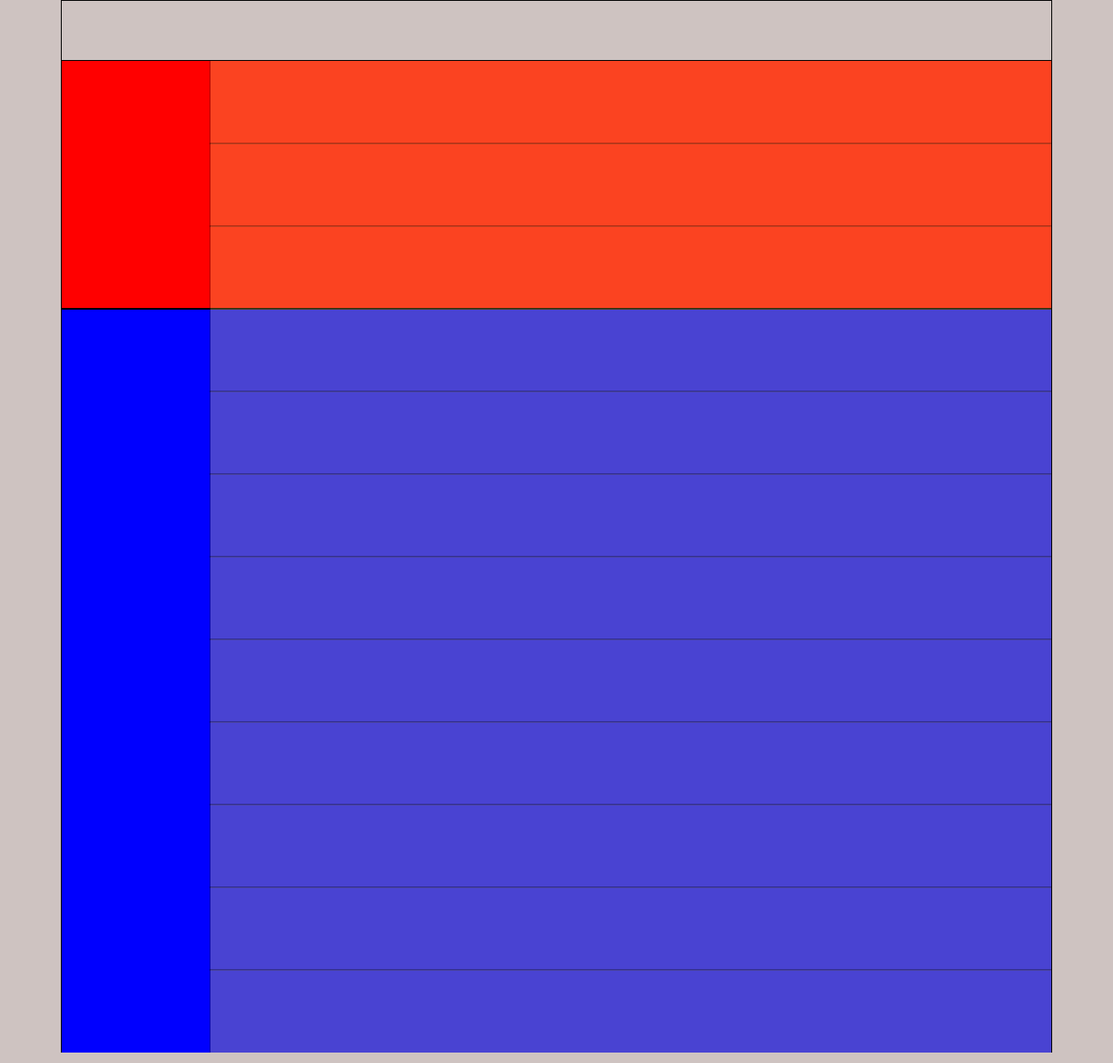
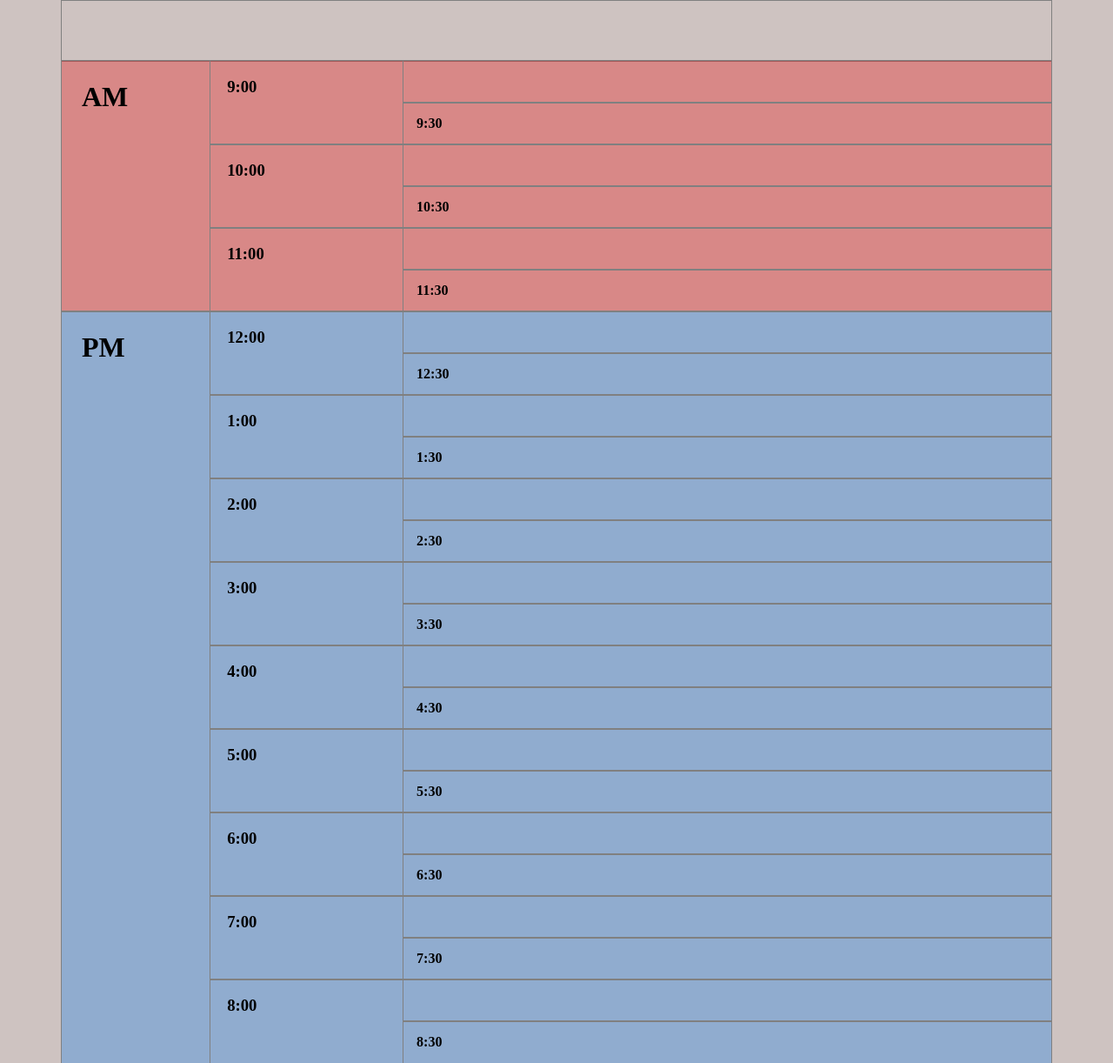
Before and after one commit to christoph-ding/CalendarTime, a website: page client/pages/index.html in a window 1280 px wide. Shown: the part 148-1370 px from the top of the page at 87% size. Drawn offline with Linux system fonts and the light colour scheme.

Commit message:
Added and styled labels for time

```diff
--- a/client/pages/index.html
+++ b/client/pages/index.html
@@ -13,32 +13,106 @@
   <div class="Day Body">
 
     <div class="Part-of-Day AM">
+      <h1 class="Label"> AM </h1>
       <section class="hour">
+        <h3 class="Label"> 9:00 </h3>
+        <section class='half-hour'>
+        </section>
+        <section class='half-hour'>
+          <h4 class="Label"> 9:30 </h4>
+        </section>
       </section>
       <section class="hour">
+        <h3 class="Label"> 10:00 </h3>
+        <section class='half-hour'>
+        </section>
+        <section class='half-hour'>
+          <h4 class="Label"> 10:30 </h4>
+        </section>
       </section>
       <section class="hour">
+        <h3 class="Label"> 11:00 </h3>
+        <section class='half-hour'>
+        </section>
+        <section class='half-hour'>
+          <h4 class="Label"> 11:30 </h4>
+        </section>
       </section>
     </div>
 
     <div class="Part-of-Day PM">
+      <h1 class="Label"> PM </h1>
       <section class="hour">
+        <h3 class="Label"> 12:00 </h3>
+        <section class='half-hour'>
+        </section>
+        <section class='half-hour'>
+          <h4 class="Label"> 12:30 </h4>
+        </section>
       </section>
       <section class="hour">
+        <h3 class="Label"> 1:00 </h3>
+        <section class='half-hour'>
+        </section>
+        <section class='half-hour'>
+          <h4 class="Label"> 1:30 </h4>
+        </section>
       </section>
       <section class="hour">
+        <h3 class="Label"> 2:00 </h3>
+        <section class='half-hour'>
+        </section>
+        <section class='half-hour'>
+          <h4 class="Label"> 2:30 </h4>
+        </section>
       </section>
       <section class="hour">
+        <h3 class="Label"> 3:00 </h3>
+        <section class='half-hour'>
+        </section>
+        <section class='half-hour'>
+          <h4 class="Label"> 3:30 </h4>
+        </section>
       </section>
       <section class="hour">
+        <h3 class="Label"> 4:00 </h3>
+        <section class='half-hour'>
+        </section>
+        <section class='half-hour'>
+          <h4 class="Label"> 4:30 </h4>
+        </section>
       </section>
       <section class="hour">
+        <h3 class="Label"> 5:00 </h3>
+        <section class='half-hour'>
+        </section>
+        <section class='half-hour'>
+          <h4 class="Label"> 5:30 </h4>
+        </section>
       </section>
       <section class="hour">
+        <h3 class="Label"> 6:00 </h3>
+        <section class='half-hour'>
+        </section>
+        <section class='half-hour'>
+          <h4 class="Label"> 6:30 </h4>
+        </section>
       </section>
       <section class="hour">
+        <h3 class="Label"> 7:00 </h3>
+        <section class='half-hour'>
+        </section>
+        <section class='half-hour'>
+          <h4 class="Label"> 7:30 </h4>
+        </section>
       </section>
       <section class="hour">
+        <h3 class="Label"> 8:00 </h3>
+        <section class='half-hour'>
+        </section>
+        <section class='half-hour'>
+          <h4 class="Label"> 8:30 </h4>
+        </section>
       </section>
     </div>
   </div>
--- a/client/style/style.css
+++ b/client/style/style.css
@@ -7,7 +7,7 @@ body {
   position: relative;
   left: 5%;
   top: 40px;
-  outline:1px solid black;
+  outline:1px solid gray;
   margin: 0px;
   padding: 0px;
 }
@@ -21,27 +21,38 @@ body {
 }
 
 .Day.Body {
-  height: 1140px;
+  height: 1152px;
 }
 
 .Part-of-Day {
-  outline:1px solid black;
+  outline:1px solid gray;
 }
 
 .AM {
-  background-color: red;
+  background-color: rgba(237, 2, 2, 0.3);
 }
 
 .PM {
-  background-color: blue;
+  background-color: rgba(2, 119, 237, 0.3);
 }
 
 .hour {
   width: 85%;
-  height: 95px;
+  height: 96px;
   position: relative;
   left: 15%;
-  outline:1px solid black;
-  background-color: #F2DD6E;
-  opacity: 0.3;
+  outline:1px solid gray;
 }
+
+.half-hour {
+  width: 77%;
+  height: 48px;
+  position: relative;
+  left: 23%;
+  outline:1px solid gray;
+}
+
+.Label {
+  position: absolute;
+  margin: 2%;
+}
```
